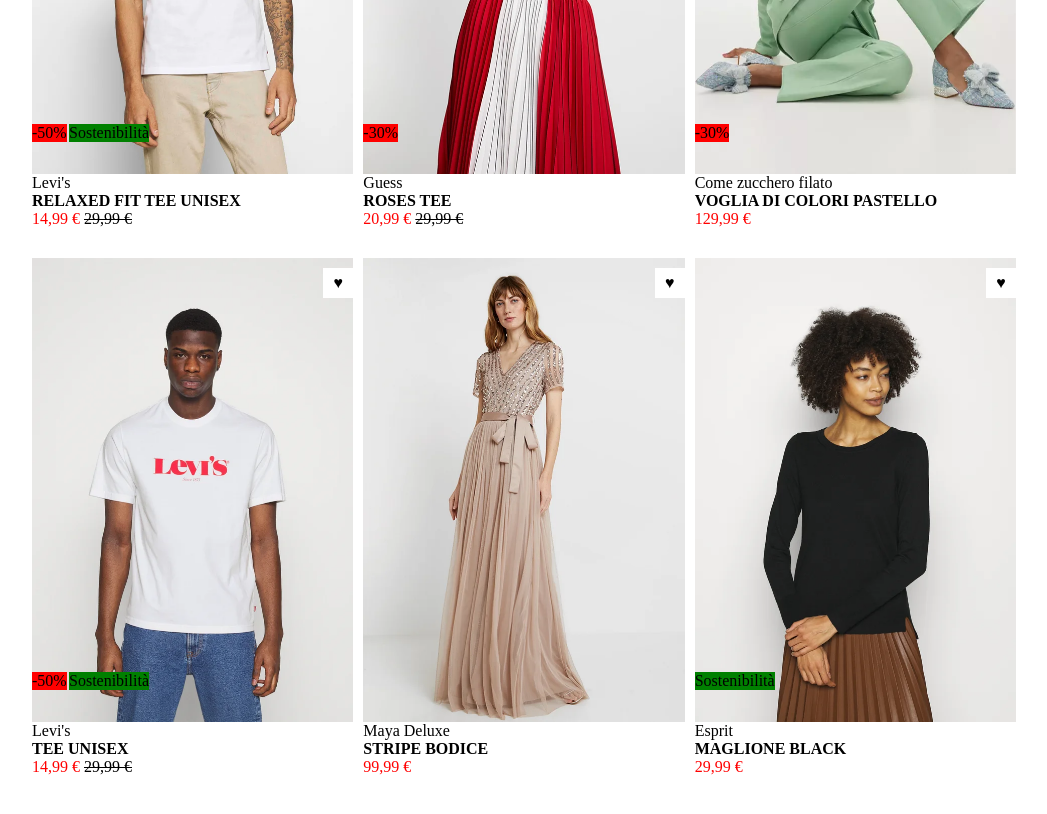
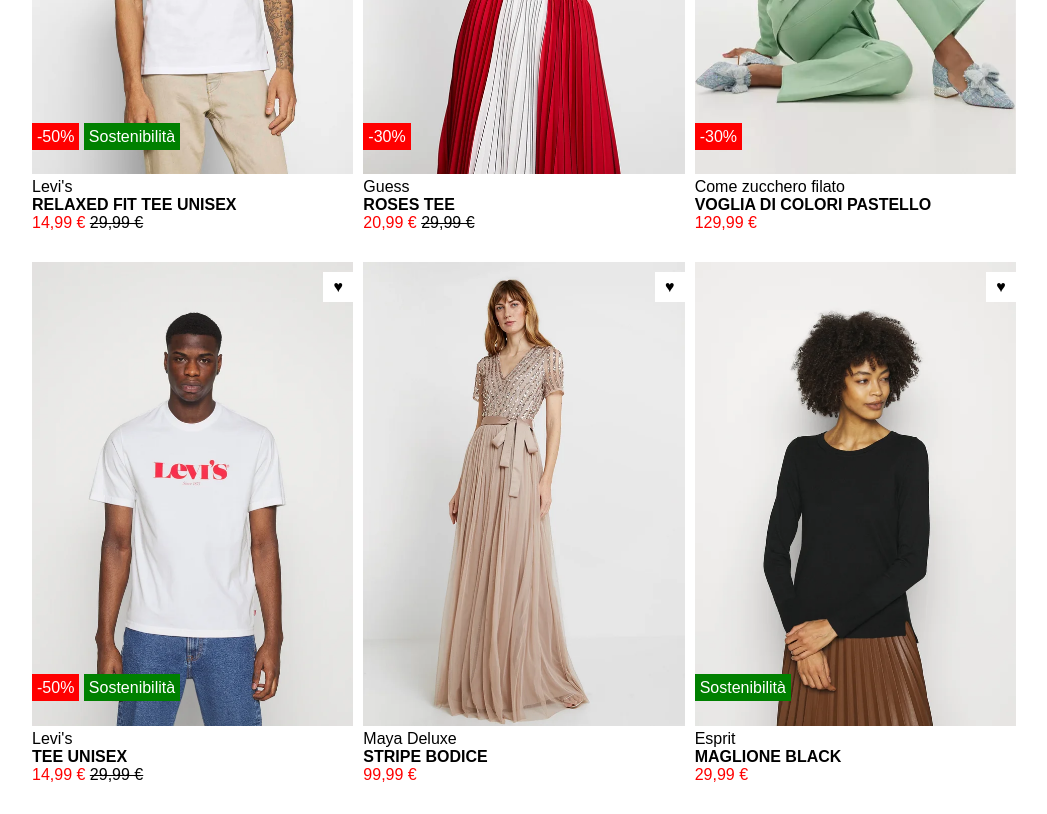
Before and after one commit to Gabry17/html-css-boolando, a plain HTML site: page index.html in a window 1280 px wide. Shown: the part 300-1114 px from the top of the page, without its empty margins (106-1153 px from the left). Drawn offline with Linux system fonts and the light colour scheme.

Commit message:
correction

```diff
--- a/css/style.css
+++ b/css/style.css
@@ -6,6 +6,10 @@
 }
 
 /* COMMON */
+html{
+    font-family: Arial, Helvetica, sans-serif;
+}
+
 .cont img{
     width: 100%;
 }
@@ -26,7 +30,7 @@
 }
 
 .img1{
-    display: block;
+    display: inline-block;
 }
 
 .img2{
@@ -38,15 +42,17 @@
 }
 
 .cont:hover .img2{
-    display: block;
+    display: inline-block;
 }
 
 .red{
     background-color: red;
+    padding: 5px;
 }
 
 .green{
     background-color: green;
+    padding: 5px;
 }
 
 /* CONTAINER */
@@ -67,22 +73,11 @@
 }
 
 
-.sconto{
+.sconto-text{
     position: absolute;
     left: 0;
     top: 80%;
-}
-
-.text{
-    position: absolute;
-    left: 37px;
-    top: 80%;
-}
-
-.last-text{
-    position: absolute;
-    left: 0;
-    top: 80%;
+    color: white;
 }
 
 /* PREZZO E MARCA */
--- a/index.html
+++ b/index.html
@@ -16,8 +16,10 @@
             <img class="img1" src="img/1.webp" alt="img1">
             <img class="img2" src="img/1b.webp" alt="img1b">
             <span class="heart">&hearts;</span>
-            <span class="sconto red">-50%</span>
-            <span class="text green">Sostenibilità</span>
+            <div class="sconto-text">
+                <span class="red">-50%</span>
+                <span class="green">Sostenibilità</span>
+            </div>
             <!-- /FOTO -->
 
             <!-- PREZZO E MARCA -->
@@ -33,7 +35,9 @@
             <img class="img1" src="img/2.webp" alt="img2">
             <img class="img2" src="img/2b.webp" alt="img1b">
             <span class="heart">&hearts;</span>
-            <span class="sconto red">-30%</span>
+            <div class="sconto-text">
+                <span class="red">-30%</span>
+            </div>
             <!-- /FOTO2 -->
 
             <!-- PREZZO E MARCA2 -->
@@ -49,7 +53,9 @@
             <img class="img1" src="img/3.webp" alt="img3">
             <img class="img2" src="img/3b.webp" alt="img1b">
             <span class="heart">&hearts;</span>
-            <span class="sconto red">-30%</span>
+            <div class="sconto-text">
+                <span class="red">-30%</span>
+            </div>
             <!-- /FOTO3 -->
 
             <!-- PREZZO E MARCA3 -->
@@ -70,8 +76,10 @@
             <img class="img1" src="img/4.webp" alt="img4">
             <img class="img2" src="img/4b.webp" alt="img1b">
             <span class="heart">&hearts;</span>
-            <span class="sconto red">-50%</span>
-            <span class="text green">Sostenibilità</span>
+            <div class="sconto-text">
+                <span class="red">-50%</span>
+                <span class="green">Sostenibilità</span>
+            </div>
             <!-- /FOTO -->
 
             <!-- PREZZO E MARCA -->
@@ -102,7 +110,9 @@
             <img class="img1" src="img/6.webp" alt="img6">
             <img class="img2" src="img/6b.webp" alt="img1b">
             <span class="heart">&hearts;</span>
-            <span class="last-text green">Sostenibilità</span>
+            <div class="sconto-text">
+                <span class="green">Sostenibilità</span>
+            </div>
             <!-- /FOTO3 -->
 
             <!-- PREZZO E MARCA3 -->
```
